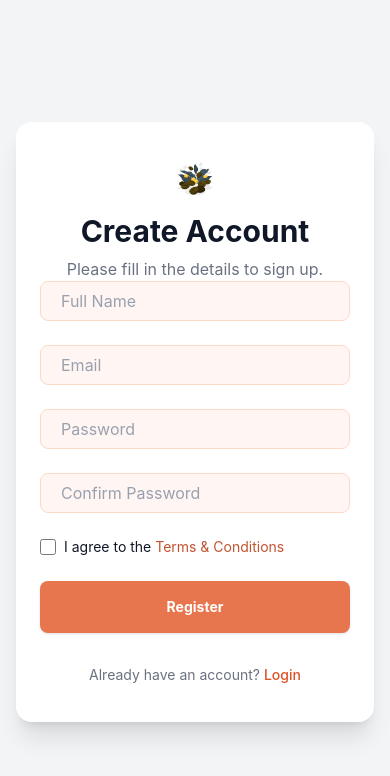
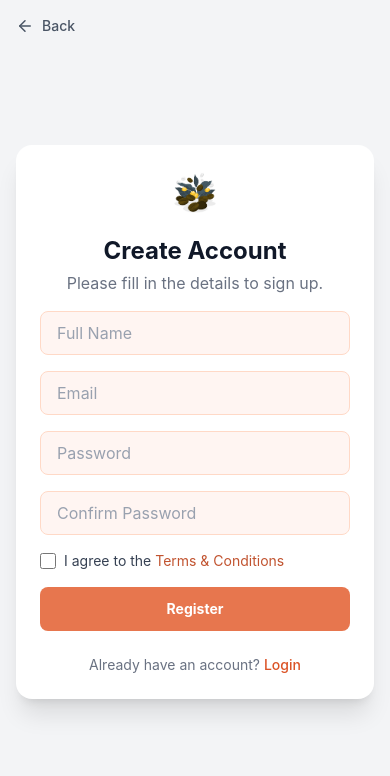
Before and after one commit to AnmolK08/MOP-Management-System, a React (Vite) app in the folder frontend/: page /signup in a window 390 px wide. Shown: the top 776 px of the page. Built offline with nearby package versions, Linux system fonts and the light colour scheme.

Commit message:
Refactor AuthRightRegister and SignupPage components: improve layout structure, enhance responsiveness, and optimize styling

```diff
--- a/frontend/src/Components/registerCompo/AuthRightRegister.jsx
+++ b/frontend/src/Components/registerCompo/AuthRightRegister.jsx
@@ -10,70 +10,66 @@ export default function AuthRightRegister() {
   };
 
   return (
-    <div className="flex flex-1 items-center justify-center p-6 lg:p-12 w-full lg:w-1/2 bg-white">
-      <div className="w-full max-w-md">
+    <div className="flex flex-1 items-center justify-center w-full">
+      <div className="w-full max-w-sm sm:max-w-md"> {/* narrower like login */}
         {/* Header */}
         <div className="text-center">
-          <div className="inline-block mb-2 rounded-full">
+          <div className="inline-block mb-3">
             <img
-                src="/coffee_bean.gif"
-                alt="Chef Animation"
-                className="w-10 lg:w-25"
-              />
+              src="/coffee_bean.gif"
+              alt="Bean Animation"
+              className="w-12 h-12 object-contain mx-auto"
+            />
           </div>
-          <h2 className="text-3xl font-bold text-gray-900">Create Account</h2>
-          <p className="text-gray-500 mt-2">
+          <h2 className="text-2xl font-bold text-gray-900">Create Account</h2>
+          <p className="text-gray-500 mt-1 mb-4">
             Please fill in the details to sign up.
           </p>
         </div>
 
         {/* Form */}
-        <form onSubmit={handleSubmit} className="space-y-6">
-          {/* Full Name */}
+        <form onSubmit={handleSubmit} className="space-y-4">
           <input
             id="fullname"
             name="fullname"
             type="text"
             placeholder="Full Name"
-            className="w-full rounded-lg border border-[#ffd9c7] bg-[#fff5f2] h-10 pl-5 text-base
+            className="w-full rounded-lg border border-[#ffd9c7] bg-[#fff5f2] h-11 pl-4 text-base
                        focus:border-[#d06842] focus:ring-2 focus:ring-[#ff9770] outline-none
                        placeholder:text-gray-400 transition"
           />
 
-          {/* Email */}
           <input
             id="email"
             name="email"
             type="email"
             placeholder="Email"
-            className="w-full rounded-lg border border-[#ffd9c7] bg-[#fff5f2] h-10 pl-5 text-base
+            className="w-full rounded-lg border border-[#ffd9c7] bg-[#fff5f2] h-11 pl-4 text-base
                        focus:border-[#c76542] focus:ring-2 focus:ring-[#ff9770] outline-none
                        placeholder:text-gray-400 transition"
           />
 
-          {/* Password */}
           <input
             id="password"
             name="password"
             type="password"
             placeholder="Password"
-            className="w-full rounded-lg border border-[#ffd9c7] bg-[#fff5f2] h-10 pl-5 text-base
+            className="w-full rounded-lg border border-[#ffd9c7] bg-[#fff5f2] h-11 pl-4 text-base
                        focus:border-[#e36335] focus:ring-2 focus:ring-[#ff9770] outline-none
                        placeholder:text-gray-400 transition"
           />
 
-          {/* Confirm Password */}
           <input
             id="confirm-password"
             name="confirm-password"
             type="password"
             placeholder="Confirm Password"
-            className="w-full rounded-lg border border-[#ffd9c7] bg-[#fff5f2] h-10 pl-5 text-base
+            className="w-full rounded-lg border border-[#ffd9c7] bg-[#fff5f2] h-11 pl-4 text-base
                        focus:border-[#b95835] focus:ring-2 focus:ring-[#ff9770] outline-none
                        placeholder:text-gray-400 transition"
           />
 
-          {/* Terms & Conditions */}
+          {/* Terms */}
           <div className="flex items-center">
             <input
               id="terms"
@@ -81,7 +77,7 @@ export default function AuthRightRegister() {
               type="checkbox"
               className="h-4 w-4 rounded border-[#ff9770] text-[#ff9770] focus:ring-[#ff9770]"
             />
-            <label htmlFor="terms" className="ml-2 block text-sm text-gray-900">
+            <label htmlFor="terms" className="ml-2 text-sm text-gray-700">
               I agree to the{" "}
               <span className="text-[#c1532f] hover:underline cursor-pointer">
                 Terms & Conditions
@@ -92,16 +88,16 @@ export default function AuthRightRegister() {
           {/* Submit */}
           <button
             type="submit"
-            className="w-full flex justify-center py-4 px-4 rounded-lg shadow-sm text-sm font-bold text-white
-                       bg-[#e7764e] hover:bg-[#e24d1b] focus:ring-2 focus:ring-offset-2 focus:ring-[#ffcdb2]
-                       transition duration-150 ease-in-out"
+            className="w-full py-3 rounded-lg text-sm font-bold text-white
+                       bg-[#e7764e] hover:bg-[#e24d1b] focus:ring-2 focus:ring-offset-2
+                       focus:ring-[#ffcdb2] transition"
           >
             Register
           </button>
         </form>
 
         {/* Footer */}
-        <p className="mt-8 text-center text-sm text-gray-500">
+        <p className="mt-6 text-center text-sm text-gray-500">
           Already have an account?{" "}
           <button
             type="button"
--- a/frontend/src/Pages/SignupPage.jsx
+++ b/frontend/src/Pages/SignupPage.jsx
@@ -1,22 +1,28 @@
+import BackButton from "../Components/BackButton";
 import AuthLeft from "../Components/registerCompo/AuthLeftRegister";
 import AuthRightRegister from "../Components/registerCompo/AuthRightRegister";
 
 export default function SignupPage() {
   return (
-    <div className="flex items-center justify-center min-h-screen bg-gray-100 p-4">
-      <div className="relative w-full max-w-6xl">
+    <div className="flex items-center justify-center h-screen bg-gray-100 p-4">
+          {/* Back button at top */}
+          <div className="absolute top-4 left-4 z-10">
+            <BackButton />
+          </div>
+      <div className="relative w-full max-w-4xl">
         {/* Background shadow */}
         <div className="absolute inset-0 rounded-2xl bg-black/5 blur-2xl -z-10"></div>
 
         {/* Card */}
-        <div className="relative flex w-full bg-white rounded-2xl shadow-xl overflow-hidden min-h-[600px]">
+        <div className="relative flex w-full bg-white rounded-2xl shadow-xl overflow-hidden">
+
           {/* Left side (hidden on small) */}
-          <div className="hidden lg:flex w-1/2 justify-center items-center">
+          <div className="hidden lg:flex w-2/5 justify-center items-center  p-6">
             <AuthLeft />
           </div>
 
           {/* Right side (always visible) */}
-          <div className="flex w-full lg:w-1/2">
+          <div className="flex w-full lg:w-3/5 p-6 sm:p-8 lg:p-10">
             <AuthRightRegister />
           </div>
         </div>
```
